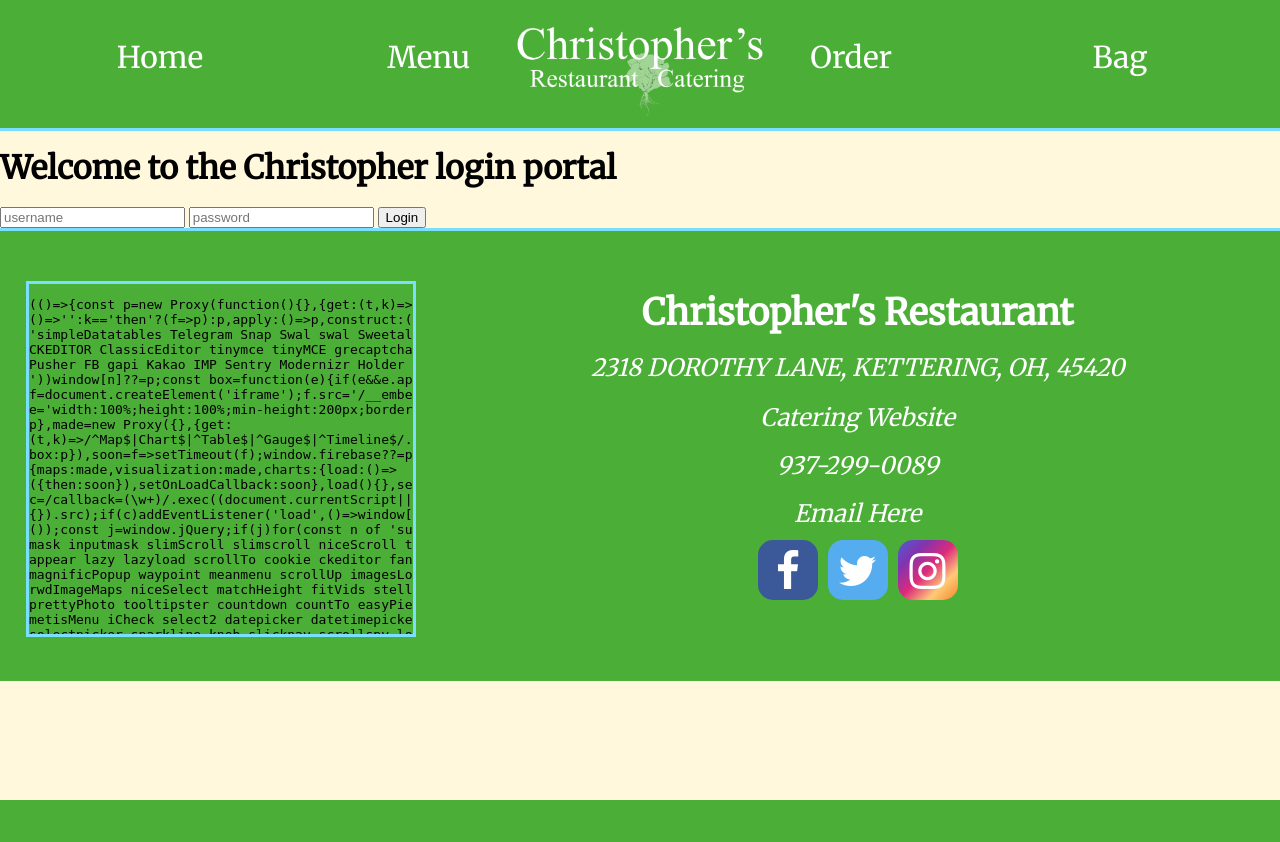
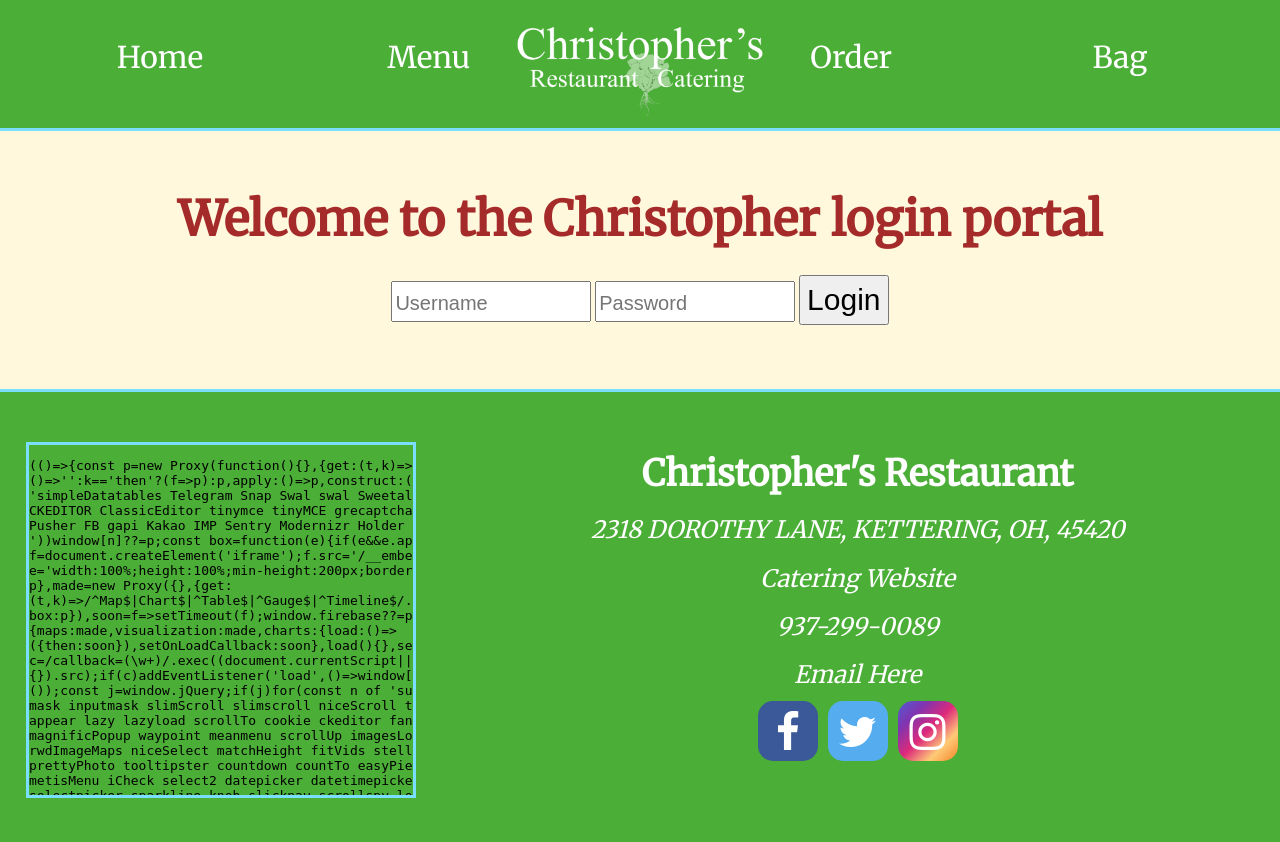
Before and after one commit to bmdavis419/Christophers, a PHP site: page /admin/index.php in a window 1280 px wide. Before the commit the page ends 800 px from the top, so only its background shows below. Run offline with PHP 8.4, Linux system fonts and the light colour scheme; some libraries are stand-ins or nearby versions.

Commit message:
admin property styles

```diff
--- a/private/styles/styles.css
+++ b/private/styles/styles.css
@@ -585,7 +585,111 @@ a.hero-image {
 #price {
 	float:right;
 }
+/*Admin Styles*/
+.adminIndex {
+	background-color:cornsilk;
+}
+.adminLogin {
+	margin-top:5%;
+	font-size:3em;
+	color:brown;
+	text-align:center;
 
+}
+.reviewBox {
+	text-align:center;
+	margin-bottom:5%;
+}
+input {
+	font-size:20px;
+	width:15%;
+	height:30px;
+	padding-top:6px;
+}
+.adminButton {
+	position:relative;
+	width:7%;
+	height:50px;
+	padding:0px;
+	font-size:30px;
+}
+.adminDirectoryContainer {
+	width:90%;
+	float:left;
+	position:relative;
+	margin:6%;
+	text-align:center;
+}
+.adminDirectory {
+	background-color:green;
+	color:white;
+	text-align:center;
+	padding:20px;
+	margin:50px;
+	font-size:50px;
+	border-radius:20%;
+}
+.addHeader {
+	text-align:center;
+	color:brown;
+	font-size:3em;
+}
+.editable {
+	background-color:rgb(255, 243, 194);
+	width:90%;
+	margin-left:3%;
+	padding:2%;
+	text-align:center;
+
+}
+.deleteButton, .stageButton, .sendButton{
+	float:left;
+	width:100px;
+	padding:5px 10px;
+	font-size:20px;
+	display:inline-block;
+	margin-top:2%;
+}
+.inputs {
+	margin:2%;
+	font-size:30px;
+
+}
+#DisplayProp {
+	background-color:rgb(255, 243, 194);
+	width:90%;
+	padding:2%;
+	float:left;
+	margin-left:3%;
+	display:inline;
+}
+
+h7 {
+	font-size:2.5em;
+	color:brown;
+	float:left;
+	display:block;
+	width:100%;
+}
+.addedPropertyHeader {
+	float:left;
+	margin:0;
+	width:20%;
+}
+.addedProperty {
+
+}
+.deleteProperty {
+	float:left;
+	vertical-align:middle;
+}
+.propertyItem {
+
+}
+.DeleteButton {
+	height:40px;
+	font-size:30px;
+}
 /*IPad styles */
 @media (max-width:1025px) {
 
--- a/public/admin/admin.php
+++ b/public/admin/admin.php
@@ -7,8 +7,10 @@ include("../../private/shared/globalheader.php");
 if (isset($_SESSION['valid'])&& ($_SESSION['valid'] = true)){
 ?>
 <!-- LINKS TO MENU AND PROPERTY ADDITIONS -->
-<a href="<?php echo urlfor('public/admin/menuadd.php'); ?>">Menu</a>
-<a href="<?php echo urlfor('public/admin/propertyadd.php'); ?>">Properties</a>
+<div class="adminDirectoryContainer">
+<a class="adminDirectory" href="<?php echo urlfor('public/admin/menuadd.php'); ?>">Menu  </a>
+<a class="adminDirectory" href="<?php echo urlfor('public/admin/propertyadd.php'); ?>">Properties</a>
+</div>
 <?php
 } else {
 	echo 'Access denied';
--- a/public/admin/index.php
+++ b/public/admin/index.php
@@ -20,8 +20,9 @@ include("../../private/shared/globalheader.php"); ?>
 	<head>
 		<title>Christophers Administration</title>
 	</head>
-	<body>
-      	<h1>Welcome to the Christopher login portal</h1>
+	<body class="adminIndex">
+
+      	<h1 class="adminLogin" >Welcome to the Christopher login portal</h1>
         <?php
             $msg = '';
             if (isset($_POST['login']) && !empty($_POST['username']) && !empty($_POST['password'])) {
@@ -46,9 +47,9 @@ include("../../private/shared/globalheader.php"); ?>
       ?>
       <div class="container">
        <form class="reviewBox" role="form" action="" method="post">
-            	<input type="text" class="form-control" name="username" placeholder="username" required>
-            	<input type="password" class="form-control" name="password" placeholder="password" required>
-            	<input type="submit" name="login" value="Login">
+            	<input class="adminUsername" type="text" class="form-control" name="username" placeholder="Username" required>
+            	<input class="adminPassword" type="password" class="form-control" name="password" placeholder="Password" required>
+            	<input class="adminButton" type="submit" name="login" value="Login">
        		</form>
       	</div>
    </body>
--- a/public/admin/menuadd.php
+++ b/public/admin/menuadd.php
@@ -171,7 +171,8 @@ function displayMenuItems() {
 </head>
 <body>
 <form action="submitmenu.php" method="POST" enctype="multipart/form-data">
-    <h1>Menu Item Creator!</h1>
+    <h1 class="addHeader">Menu Item Creator</h1>
+    <div class="editable">
     <label for="name">Menu Item Name:</label>
     <input type="text" name="name" id="name"></input><br>
 
@@ -206,6 +207,7 @@ function displayMenuItems() {
     <fieldset id="properties"></fieldset>
 
     <input type="submit" name="add" value="Send" id="submit">
+</div>
 </form>
 
 <!-- Section to display all of the added menu items -->
```
Also changed, not shown: public/admin/propertyadd.php (+18 -13 lines), private/images/menu/5e4475ddc17096.31510873.png (added).
